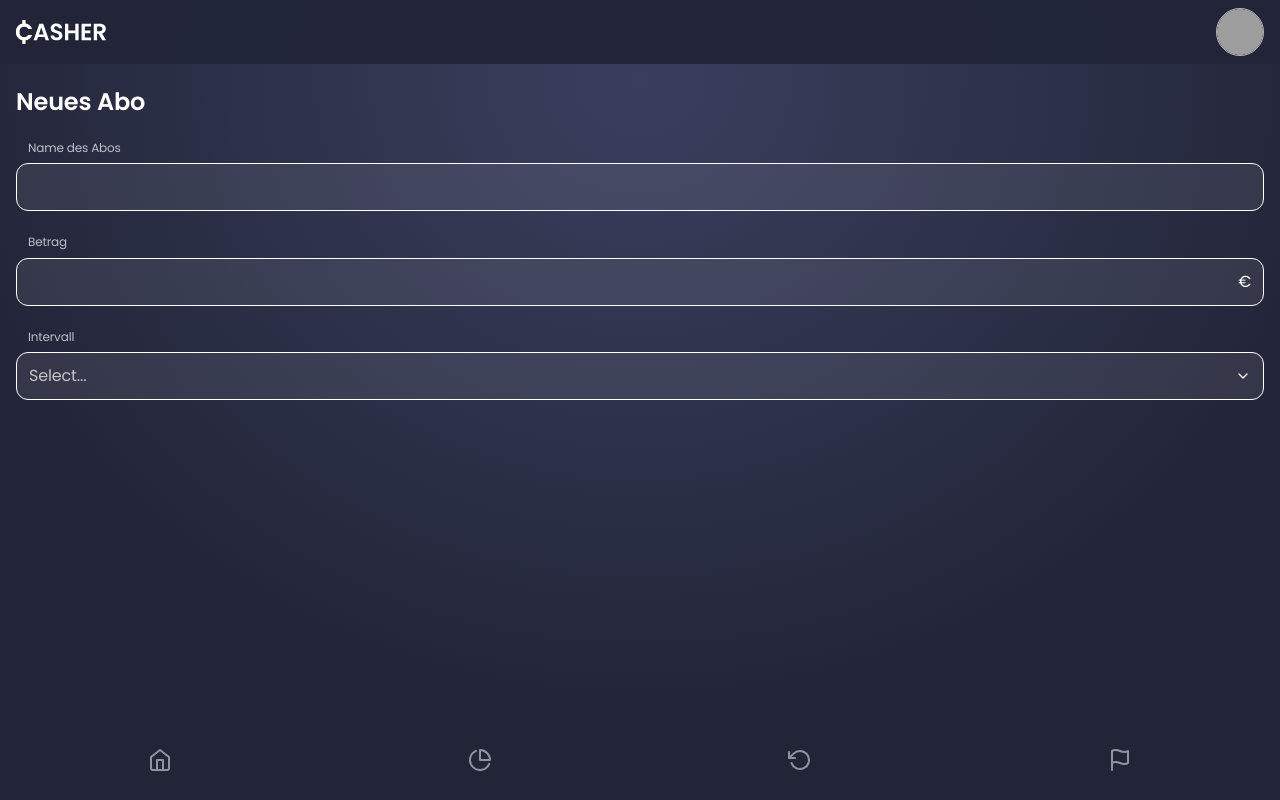
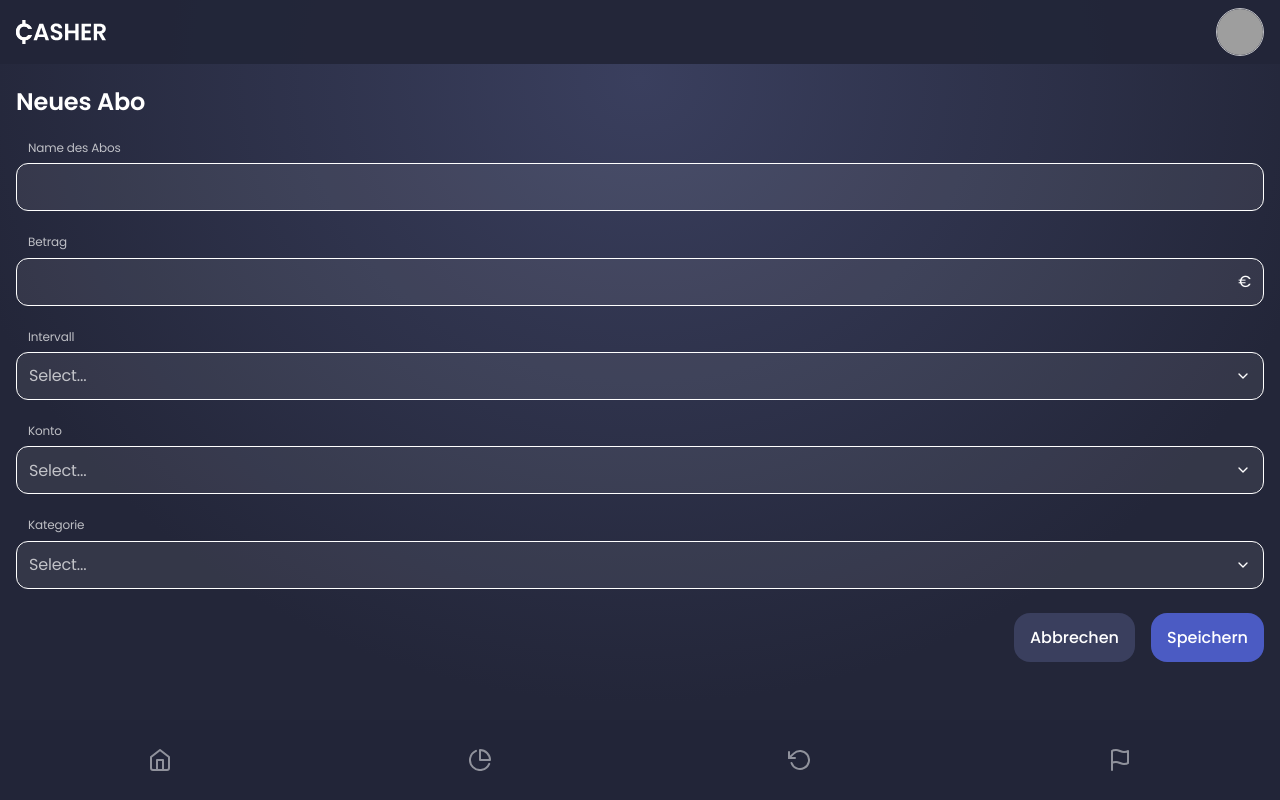
Before and after one commit to dennis-adamczyk/casher, a Next.js app: page /subscriptions/new in a window 1280 px wide. Built offline with nearby package versions, Linux system fonts and the light colour scheme; grey boxes are pictures that could not be loaded.

Commit message:
Complete markup for add form component

```diff
--- a/components/common/AddForm.tsx
+++ b/components/common/AddForm.tsx
@@ -1,6 +1,7 @@
 import css from '@styled-system/css';
 import { FC } from 'react';
 import styled from 'styled-components';
+import Button from '../ui/Button';
 import Input from '../ui/Input';
 import Select from '../ui/Select';
 
@@ -11,6 +12,14 @@ const AddFormTitle = styled.h1(
     fontSize: 5,
     fontWeight: 'semiBold',
     marginBottom: 5,
+  }),
+);
+
+const AddFormButtons = styled.div(
+  css({
+    display: 'flex',
+    justifyContent: 'flex-end',
+    alignItems: 'center',
   }),
 );
 
@@ -31,6 +40,26 @@ const AddForm: FC<AddFormProps> = ({ title }) => {
           { value: 1, label: 'jährlich' },
         ]}
       />
+      <Select
+        label="Konto"
+        options={[
+          { value: 0, label: 'Sparkasse Duisburg' },
+          { value: 1, label: 'Volksbank Niederrhein' },
+        ]}
+      />
+      <Select
+        label="Kategorie"
+        options={[
+          { value: 0, label: 'Streaming' },
+          { value: 1, label: 'Fitness' },
+        ]}
+      />
+      <AddFormButtons>
+        <Button bg="midnight.500" mr={4}>
+          Abbrechen
+        </Button>
+        <Button bg="primary.500">Speichern</Button>
+      </AddFormButtons>
     </AddFormWrapper>
   );
 };
```
